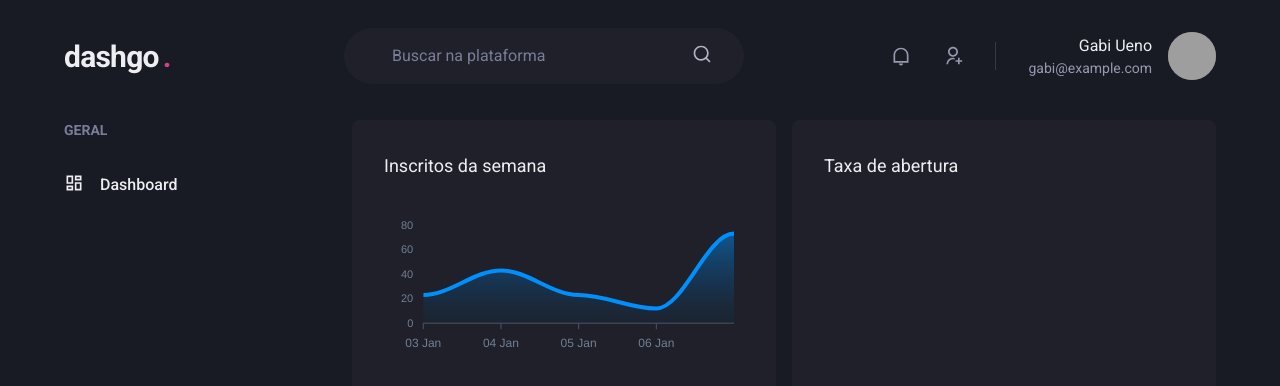
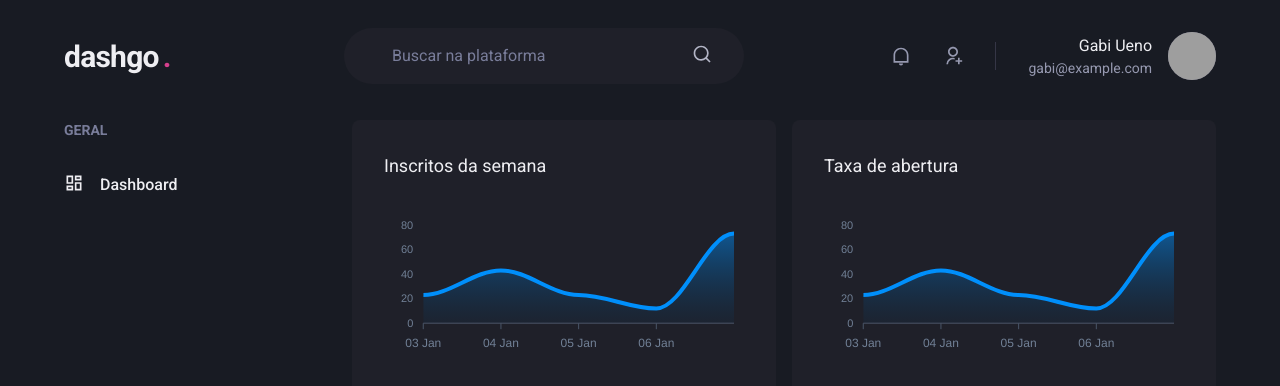
Before and after one commit to gabiayako/dashgo, a Next.js app: page /dashboard in a window 1280 px wide. Shown: the top 386 px of the page. Built offline with nearby package versions, Linux system fonts and the light colour scheme; grey boxes are pictures that could not be loaded.

Commit message:
fix: Adding plot to second box

```diff
--- a/src/pages/dashboard.tsx
+++ b/src/pages/dashboard.tsx
@@ -78,6 +78,12 @@ const Dashboard = () => {
             <Text fontSize="lg" mb="4">
               Taxa de abertura
             </Text>
+            <Chart
+              options={options}
+              series={series}
+              type="area"
+              height="160px"
+            />
           </Box>
         </SimpleGrid>
       </Flex>
```
